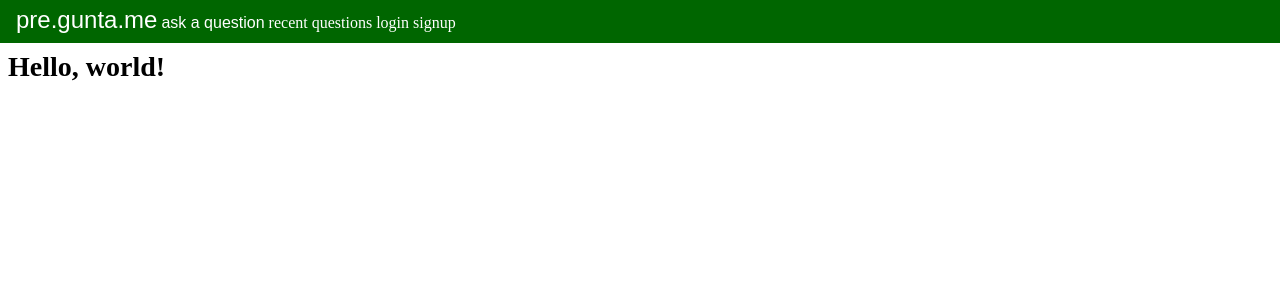
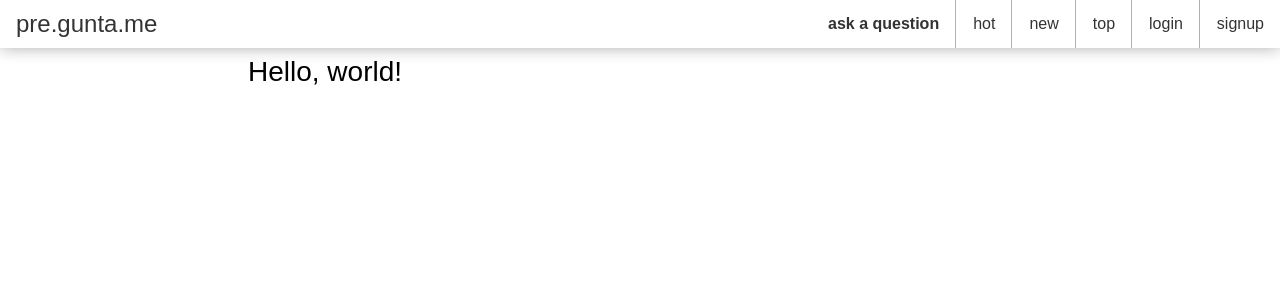
Before and after one commit to C14L/pgm4, a Django app: template pgm4app/templates/pgm4app/home.html in a window 1280 px wide. Shown: the top 300 px of the page. Run offline with Django 3.2, Linux system fonts and the light colour scheme; the template is opened without the code that fills it, so the values that code supplies are empty; parts of the project's set-up code (start-up, migrations or seed data) failed here and were passed over; some libraries are stand-ins or nearby versions.

Commit message:
Prettify header and some CSS

```diff
--- a/pgm4app/templates/pgm4app/base.html
+++ b/pgm4app/templates/pgm4app/base.html
@@ -5,33 +5,40 @@
     <meta charset="UTF-8">
     <title>{% block title %}pre.gunta.me{% endblock %}</title>
     <style>
-      html { box-sizing: border-box; } *, *:before, *:after { box-sizing: inherit; }
-      body { margin: 0; padding: 0; }
-      a { text-decoration: none; }
-      h1 { font-size: 28px; margin: 0; padding: 0; }
-      h2 { font-size: 24px; margin: 0; padding: 0; }
-      p { margin: 0.5em 0; padding: 0; }
+      html { box-sizing: border-box; font: normal 16px/16px sans-serif; }
+      *, *:before, *:after { box-sizing: inherit; font: inherit; }
+      body { margin: 0; padding: 0; padding-top: 48px; }
+      a, a:hover { text-decoration: none; }
+      h1 { font-size: 28px; line-height: 32px; margin: 0; padding: 0; }
+      h2 { font-size: 24px; line-height: 28px; margin: 0; padding: 0; }
+      p { font-size: 16px; line-height: 24px; margin: 0; padding: 0; }
 
-      header { background-color: #060; color: white; margin: 0; padding: 8px 16px; }
-      header a { color: inherit; }
-      header a.site-name { font: normal 24px/24px sans-serif; }
-      header a.ask { font: normal 16px/24px sans-serif; }
+      header { position: fixed; top: 0; right: 0; bottom: auto; left: 0; height: 48px; background-color: rgba(255, 255, 255, 0.82); color: #333; margin: 0; padding: 0; font-size: 0; box-shadow: 0 0 16px rgba(0, 0, 0, 0.32); }
+      header a, header span { display: inline-block; color: inherit; vertical-align: middle; }
+      header a.site-name { font: normal 24px/48px sans-serif; margin: 0; padding: 0 16px; }
+      header .header-nav { font-size: 0; vertical-align: middle; float: right; }
+      header .header-nav a { font: normal 16px/48px sans-serif; border-left: 1px solid rgba(255, 255, 255, 0.15); border-right: 1px solid rgba(0, 0, 0, 0.3); margin: 0; padding: 0 16px; }
+      header .header-nav a:first-of-type { border-left: none; font-weight: bold; }
+      header .header-nav a:last-of-type { border-right: none; }
 
-      main { margin: 0; padding: 8px; }
+      header .header-nav a.active { position: relative; }
+      header .header-nav a.active:after { content: '▲'; position: absolute; top: auto; right: 0; bottom: -16px; left: 0; text-align: center; color: rgba(0, 0, 0, 0.32); }
+
+      main { margin: 0 auto; padding: 8px; max-width: 800px; }
 
       .messages { list-style: none; margin: 0; padding: 0; position: fixed; top: auto; right: 0; bottom: 16px; left: 0; }
       .messages .message { max-width: 600px; margin: 0 auto; padding: 8px; background-color: rgba(0, 0, 0, 0.82); color: white; }
       .messages .message.hide { transition: 0.3s ease-out; opacity: 0; }
 
-      .item { overflow: hidden; margin: 0; padding: 8px; }
+      .item { overflow: hidden; margin: 0; padding: 8px 0; }
       .item .updown { float: left; background-color: transparent; margin: 0; padding: 0; }
       .item .updown .points { text-align: center; padding: 2px 0; color: gray; }
       .item .updown form {  }
       .item .updown form.up {  }
       .item .updown form.down {  }
-      .item .updown form input { font-size: 28px; border: none; outline: none; background: none; cursor: pointer; }
+      .item .updown form input { font-size: 28px; line-height: 28px; border: none; outline: none; background: none; color: gray; cursor: pointer; }
       .item .updown form.active input { color: #060; }
-      .item .content { margin: 0 0 0 50px; }
+      .item .content { margin: 0 0 0 50px; padding: 0; }
 
       .comments.list { overflow: hidden; padding: 4px 0 4px 50px; }
       .comment.item { overflow: hidden; background-color: #E9E9E9; margin: 4px; padding: 4px; }
@@ -46,15 +53,21 @@
   <body>
     <header>
       <a class="site-name" href="{% url 'home' %}">pre.gunta.me</a>
+      <span class="header-nav">
         <a class="ask" href="{% url 'question-create' %}">{% trans 'ask a question' %}</a>
-      <a class="question-list" href="{% url 'question-list' %}">{% trans 'recent questions' %}</a>
+
+        <a class="question-list{% if active_sort_order == 'hot' %} active{% endif %}" href="{% url 'question-list' %}">{% trans 'hot' %}</a>
+        <a class="question-list{% if active_sort_order == 'new' %} active{% endif %}" href="{% url 'question-list' %}">{% trans 'new' %}</a>
+        <a class="question-list{% if active_sort_order == 'top' %} active{% endif %}" href="{% url 'question-list' %}">{% trans 'top' %}</a>
+
         {% if user.is_authenticated %}
-        <a class="user-detail" href="{% url 'user-detail' user.username %}">{{ user.username }}</a>:
+          <a class="user-detail" href="{% url 'user-detail' user.username %}">{% trans 'your questions' %}</a>:
           <a class="logout" href="{% url 'account_logout' %}">{% trans 'logout' %}</a>
         {% else %}
           <a class="login" href="{% url 'account_login' %}">{% trans 'login' %}</a>
           <a class="signup" href="{% url 'account_signup' %}">{% trans 'signup' %}</a>
         {% endif %}
+      </span>
     </header>
     <main>
       {% block content %}{% endblock %}
```
Lines whose indentation alone changed are shown as unchanged.
